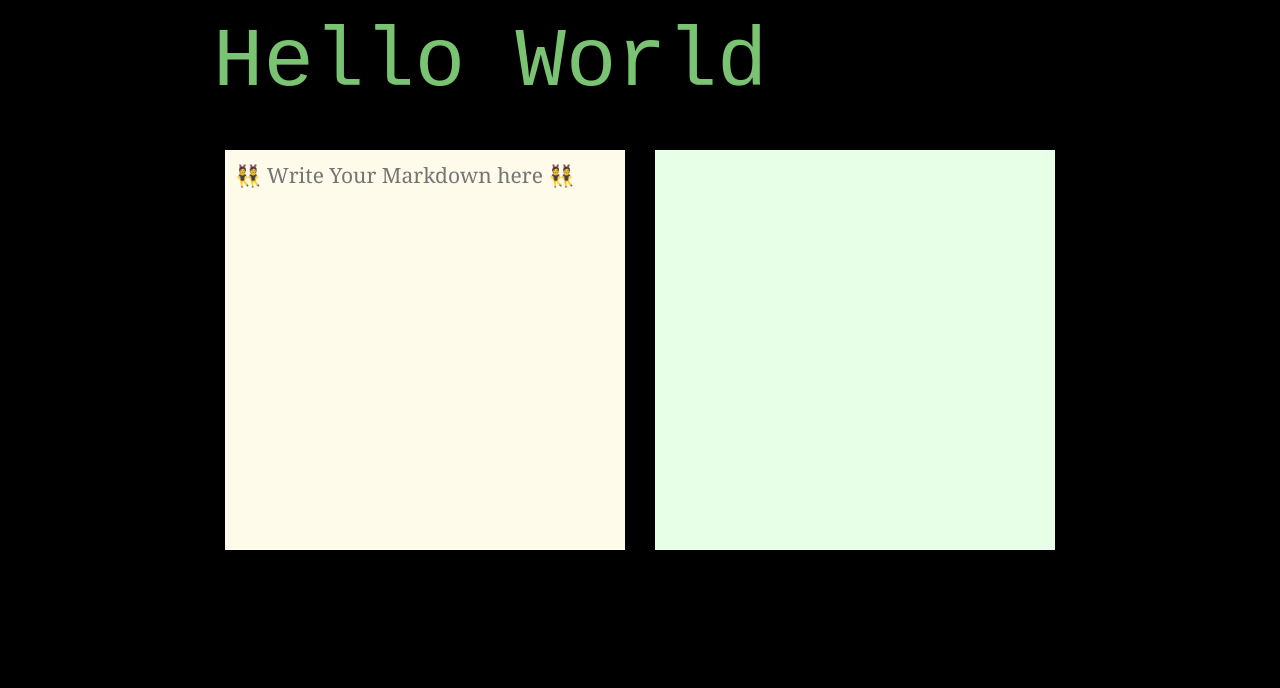
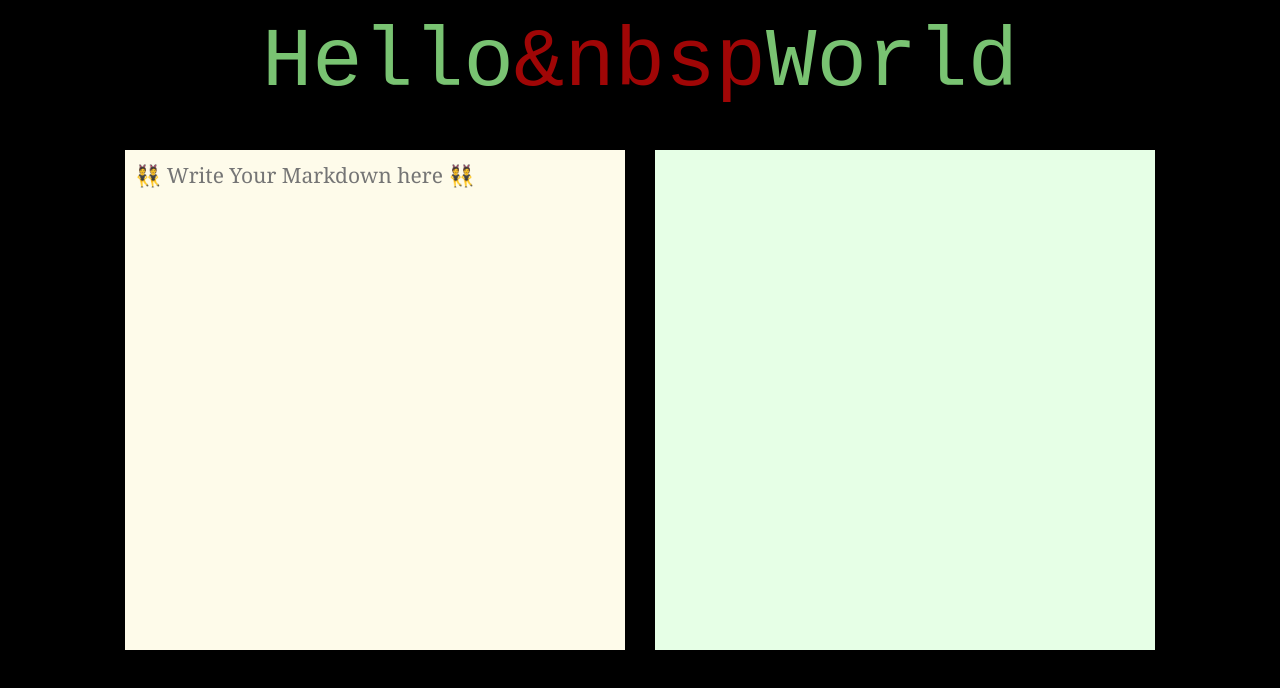
Before and after one commit to nuoxoxo/interview_react_confirmation_component, a React (Vite) app: page / in a window 1280 px wide. Shown: the top 688 px of the page. Built offline with nearby package versions, Linux system fonts and the light colour scheme.

Commit message:
MDP : + Router

```diff
--- a/src/App.tsx
+++ b/src/App.tsx
@@ -1,26 +1,28 @@
-import { useState } from "react";
-import { GetRandomColor } from "./Helpers";
+import { useState } from "react"
+import { GetRandomColor } from "./Helpers"
 // import Badge from "react-bootstrap/Badge"
-import { marked } from "marked";
+import { marked } from "marked"
+
+import { BrowserRouter, Routes, Route } from "react-router-dom"
 
 function App() {
-  const [textColor, SetTextColor] = useState(GetRandomColor());
-  const [markdown, setMarkdown] = useState("");
+  const [textColor, setTextColor] = useState(GetRandomColor())
+  const [markdown, setMarkdown] = useState("")
 
   let inputStyle = {
-    width: "400px",
-    height: "400px",
+    width: "500px",
+    height: "500px",
     backgroundColor: "#FEFBEA",
     marginLeft: "auto",
     marginRight: "3px",
     padding: "10px",
     fontFamily: "Georgia",
     fontSize: "21px",
-  };
+  }
 
   var outputStyle = {
-    width: "400px",
-    height: "400px",
+    width: "500px",
+    height: "500px",
     backgroundColor: "#E6FFE6",
     marginLeft: "3px",
     marginRight: "auto",
@@ -28,13 +30,18 @@ function App() {
     fontFamily: "Georgia",
     fontSize: "21px",
     textAligh: "left",
-  };
+  }
 
   return (
+    <BrowserRouter basename={import.meta.env.DEV ? "/" : "/coughing/"}>
+      <Routes>
+        <Route
+          path="/"
+          element={
             <>
-      <div>
+              <div className="container">
                 <span style={{ color: textColor }}>Hello</span>
-        &nbsp;<span style={{ color: textColor }}>World</span>
+                &nbsp<span style={{ color: textColor }}>World</span>
               </div>
 
               <div className="container">
@@ -48,7 +55,7 @@ function App() {
                           style={inputStyle}
                           value={markdown}
                           onChange={(e) => {
-                    setMarkdown(e.target.value);
+                            setMarkdown(e.target.value)
                           }}
                           placeholder="👯 Write Your Markdown here 👯"
                         >
@@ -75,7 +82,12 @@ function App() {
                 </div>
               </div>
             </>
-  );
+          }
+        />
+        <Route path="/about" element={<div>About</div>} />
+      </Routes>
+    </BrowserRouter>
+  )
 }
 
-export default App;
+export default App
```
Lines whose indentation alone changed are shown as unchanged.
